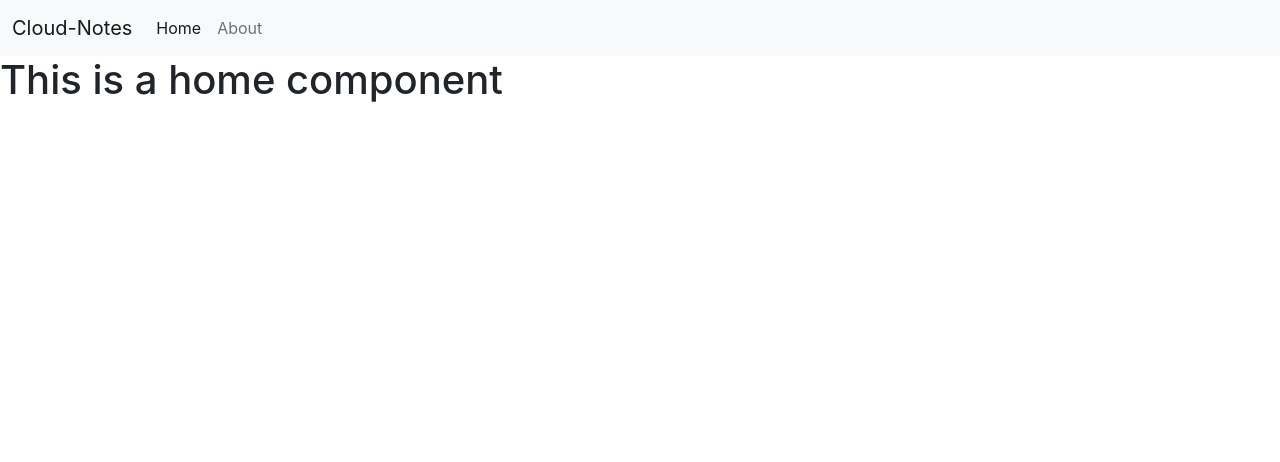
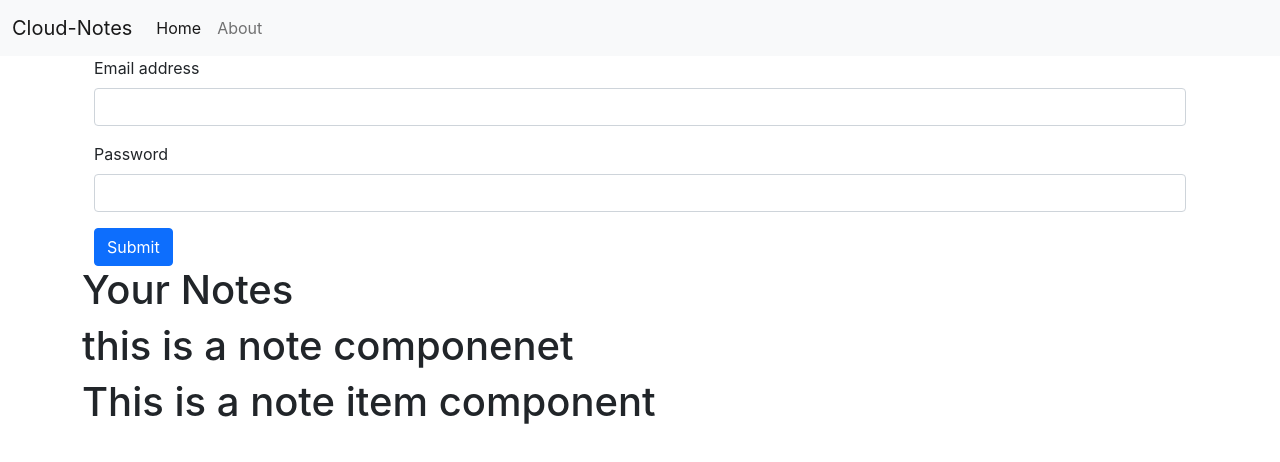
Before and after one commit to shubhamj190/mern-frontend, a React (Create React App) app: page / in a window 1280 px wide. Shown: the top 462 px of the page. Built offline with nearby package versions, Linux system fonts and the light colour scheme.

Commit message:
form added and usLocation hook is used

```diff
--- a/src/App.js
+++ b/src/App.js
@@ -11,6 +11,7 @@ function App() {
       <NoteState>
         <Router>
           <Navbar />
+          <div className="container">
             <Switch>
               <Route exact path="/">
                 <Home />
@@ -19,6 +20,7 @@ function App() {
                 <About />
               </Route>
             </Switch>
+          </div>
         </Router>
       </NoteState>
     </>
--- a/src/components/About.js
+++ b/src/components/About.js
@@ -4,15 +4,9 @@ import NoteState from '../context/notes/noteContext'
 export default function About() {
   const a = useContext(NoteState)
 
-  useEffect(() => {
-    a.updateState();
-    // eslint-disable-next-line
-  }, [])
-
     return (
         <div>
           <h1>this is a about component</h1>
-          this is about {a.state.name} and he is in {a.state.company}
         </div>
     )
 }
--- a/src/components/Home.js
+++ b/src/components/Home.js
@@ -1,12 +1,41 @@
-import React from 'react'
-
+import React from "react";
+import Note from "./Note";
 
 function Home() {
-    return (
-        <div>
-            <h1>This is a home component</h1>
-        </div>
-    )
+  return (
+    <>
+      <div className="container">
+        <form>
+          <div className="mb-3">
+            <label for="exampleInputEmail1" className="form-label">
+              Email address
+            </label>
+            <input
+              type="email"
+              className="form-control"
+              id="exampleInputEmail1"
+              aria-describedby="emailHelp"
+            />
+          </div>
+          <div className="mb-3">
+            <label for="exampleInputPassword1" className="form-label">
+              Password
+            </label>
+            <input
+              type="password"
+              className="form-control"
+              id="exampleInputPassword1"
+            />
+          </div>
+          <button type="submit" className="btn btn-primary">
+            Submit
+          </button>
+        </form>
+      </div>
+      <h1>Your Notes</h1>
+      <Note />
+    </>
+  );
 }
 
-export default Home
+export default Home;
--- a/src/components/Navbar.js
+++ b/src/components/Navbar.js
@@ -1,10 +1,15 @@
-import React from "react";
+import React, {useEffect} from "react";
 
 import {
-  Link
+  Link, useLocation
 } from "react-router-dom";
 
 const Navbar = () => {
+
+  let location = useLocation();
+  useEffect(() => {
+  }, [location]);
+
   return (
     <div>
       <nav className="navbar navbar-expand-lg navbar-light bg-light">
@@ -26,12 +31,12 @@ const Navbar = () => {
           <div className="collapse navbar-collapse" id="navbarSupportedContent">
             <ul className="navbar-nav me-auto mb-2 mb-lg-0">
               <li className="nav-item">
-                <Link className="nav-link active" aria-current="page" to="/">
+                <Link className={`nav-link ${location.pathname=="/" ? "active" : ""}`} aria-current="page" to="/">
                   Home
                 </Link>
               </li>
               <li className="nav-item">
-                <Link className="nav-link" to="/about">
+                <Link className={`nav-link ${location.pathname=="/about" ? "  " : ""}`} to="/about">
                   About
                 </Link>
               </li>
--- /dev/null
+++ b/src/components/Note.js
@@ -0,0 +1,13 @@
+import React from 'react'
+import NoteItem from './NoteItem'
+
+function Note() {
+    return (
+        <div>
+            <h1>this is a note componenet</h1>
+            <NoteItem/>
+        </div>
+    )
+}
+
+export default Note
--- /dev/null
+++ b/src/components/NoteItem.js
@@ -0,0 +1,11 @@
+import React from 'react'
+
+function NoteItem() {
+    return (
+        <div>
+            <h1>This is a note item component</h1>
+        </div>
+    )
+}
+
+export default NoteItem
--- a/src/context/notes/NoteState.js
+++ b/src/context/notes/NoteState.js
@@ -1,21 +1,10 @@
 import NoteContext from "./noteContext";
 import { useState } from "react";
 const NoteState = (props) => {
-  const s1 = {
-    name: "shubham",
-    company: "ufaber",
-  };
 
-  const [state, setState] = useState(s1);
-
-  const updateState = () => {
-    setTimeout(() => {
-      setState({ name: "sawant", company: "google" });
-    }, 2000);
-  };
 
   return (
-    <NoteContext.Provider value={({state, updateState})}>
+    <NoteContext.Provider value={{}}>
       {props.children}
     </NoteContext.Provider>
   );
```
Lines whose indentation alone changed are shown as unchanged.
